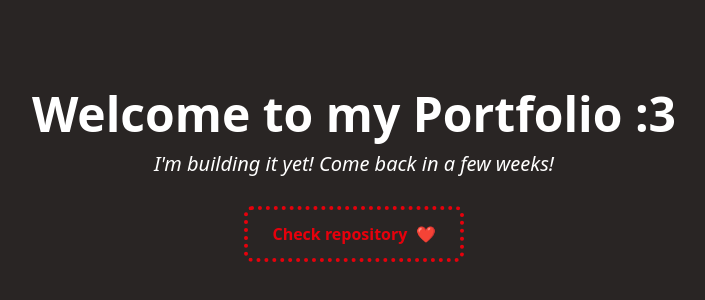
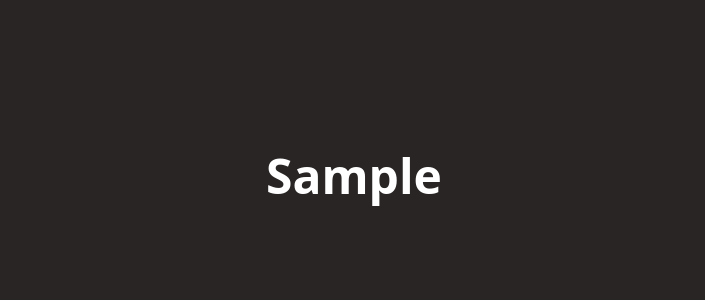
Before and after one commit to DEV-Thiago-Vieira/portfolio, a Vue app: page / in a window 1280 px wide. Shown: the part 224-524 px from the top of the page, without its empty margins (286-991 px from the left). Built offline with nearby package versions, Linux system fonts and the light colour scheme.

Commit message:
feat: generic sections and basic sample added

```diff
--- a/src/router/index.ts
+++ b/src/router/index.ts
@@ -1,13 +1,13 @@
 import { createRouter, createWebHistory } from 'vue-router';
 import type { RouteRecordRaw } from 'vue-router';
 
-import NoContentPage from '@/views/NoContentPage.vue';
+import MainPage from '@/views/Portfolio/MainPage.vue';
 
 const routes: Array<RouteRecordRaw> = [
   {
     path: '/',
-    name: 'Home',
-    component: NoContentPage,
+    name: 'main',
+    component: MainPage,
   },
 ];
 
--- /dev/null
+++ b/src/views/Portfolio/MainPage.vue
@@ -0,0 +1,11 @@
+<script setup lang="ts"></script>
+
+<template>
+  <section
+    class="p-2 bg-stone-800 text-white w-full h-screen flex flex-col gap-3 text-center items-center justify-center"
+  >
+    <h1 class="text-5xl font-bold">Sample</h1>
+  </section>
+</template>
+
+<style scoped></style>
```
Also changed, not shown: public/icon.png, src/views/Portfolio/components/About.vue (added), src/views/Portfolio/components/Contact.vue (added), src/views/Portfolio/components/Home.vue (added), src/views/Portfolio/components/ProfessionalExperience.vue (added), src/views/Portfolio/components/Projects.vue (added), src/views/Portfolio/components/Skills.vue (added), src/views/Portfolio/components/depoiments.vue (added).
